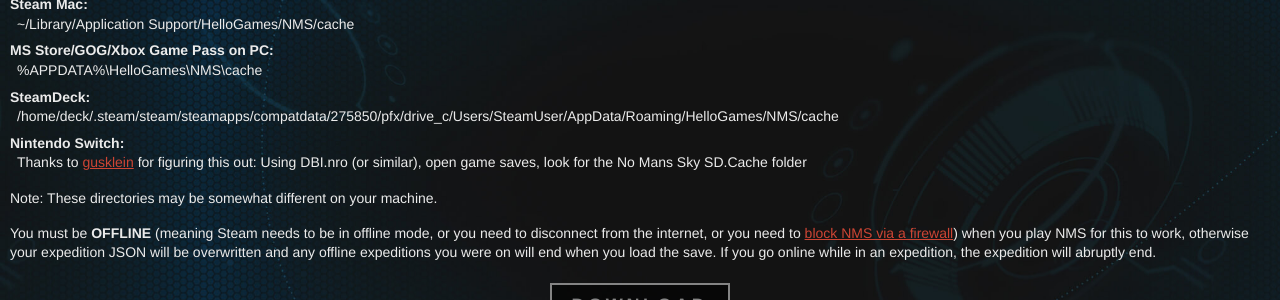
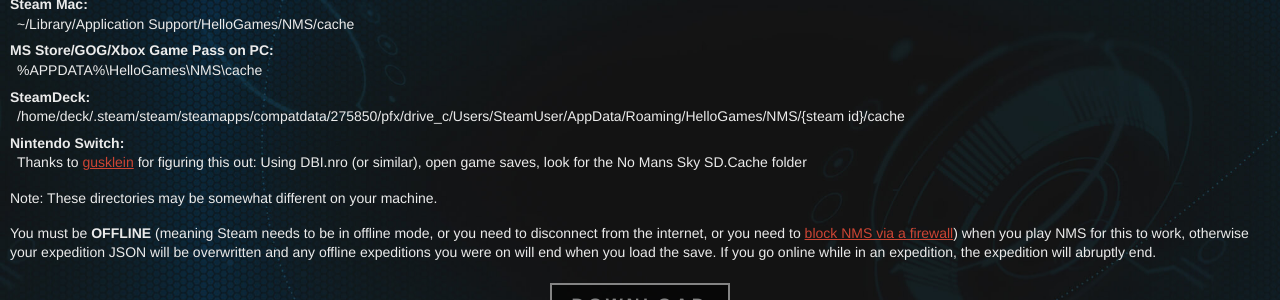
Before and after one commit to cwmonkey/nms-expeditions, a Jekyll site: the page built from index.html, in a window 1280 px wide and 900 px high, scrolled down 1522 px. Shown: the part 152-452 px from the top of the window. Built offline with Jekyll 4.4.1, drawn with Linux system fonts in a browser that asks for light colours; some web fonts are replaced.

Commit message:
Update SteamDeck location

```diff
--- a/index.html
+++ b/index.html
@@ -306,7 +306,7 @@
         <dd>%APPDATA%\HelloGames\NMS\cache</dd>
 
         <dt>SteamDeck:</dt>
-        <dd>/home/deck/.steam/steam/steamapps/compatdata/275850/pfx/drive_c/Users/SteamUser/AppData/Roaming/HelloGames/NMS/cache</dd>
+        <dd>/home/deck/.steam/steam/steamapps/compatdata/275850/pfx/drive_c/Users/SteamUser/AppData/Roaming/HelloGames/NMS/{steam id}/cache</dd>
 
         <dt>Nintendo Switch:</dt>
         <dd>Thanks to <a href="https://github.com/leodium/leodium-ReLive-NoMansSky-Expeditions-Offline/discussions/36" target="_blank">gusklein</a> for figuring this out: Using DBI.nro (or similar), open game saves, look for the No Mans Sky SD.Cache folder</dd>
```
